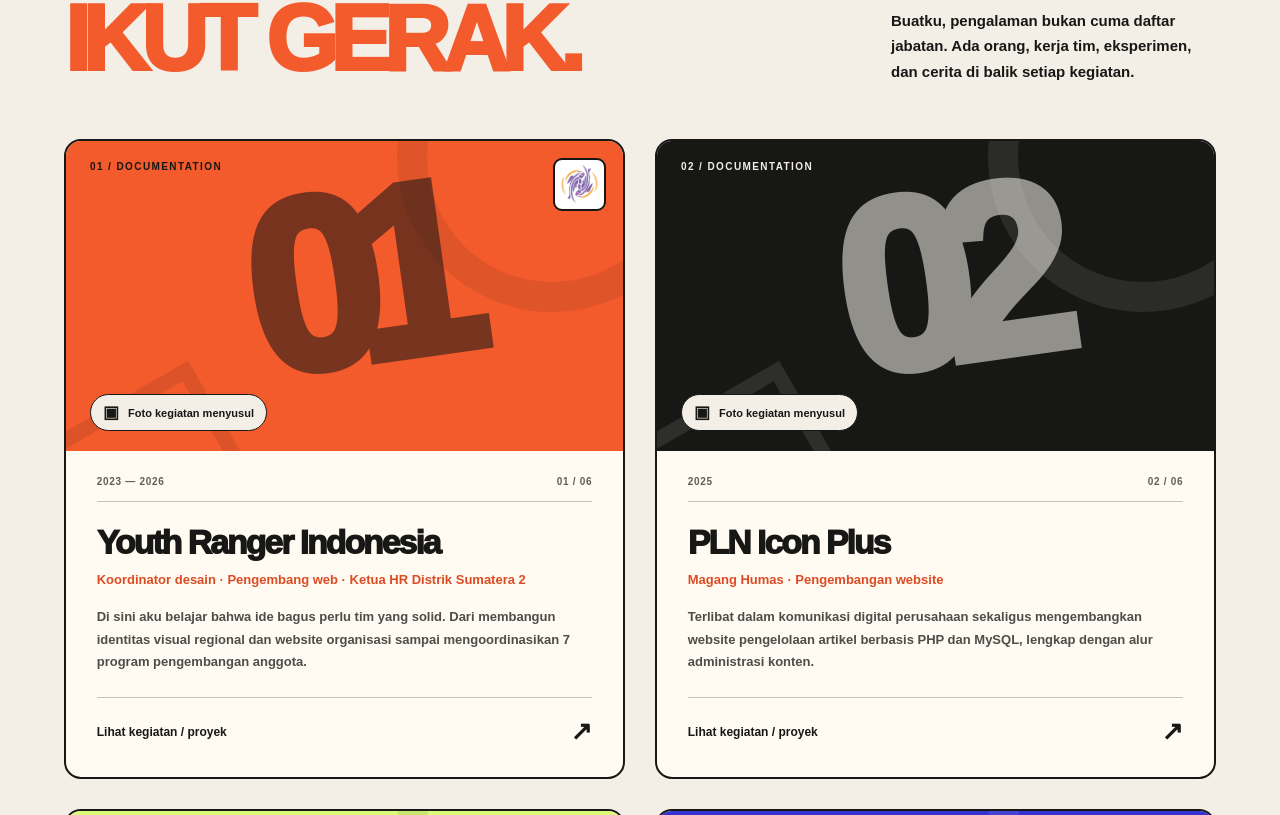
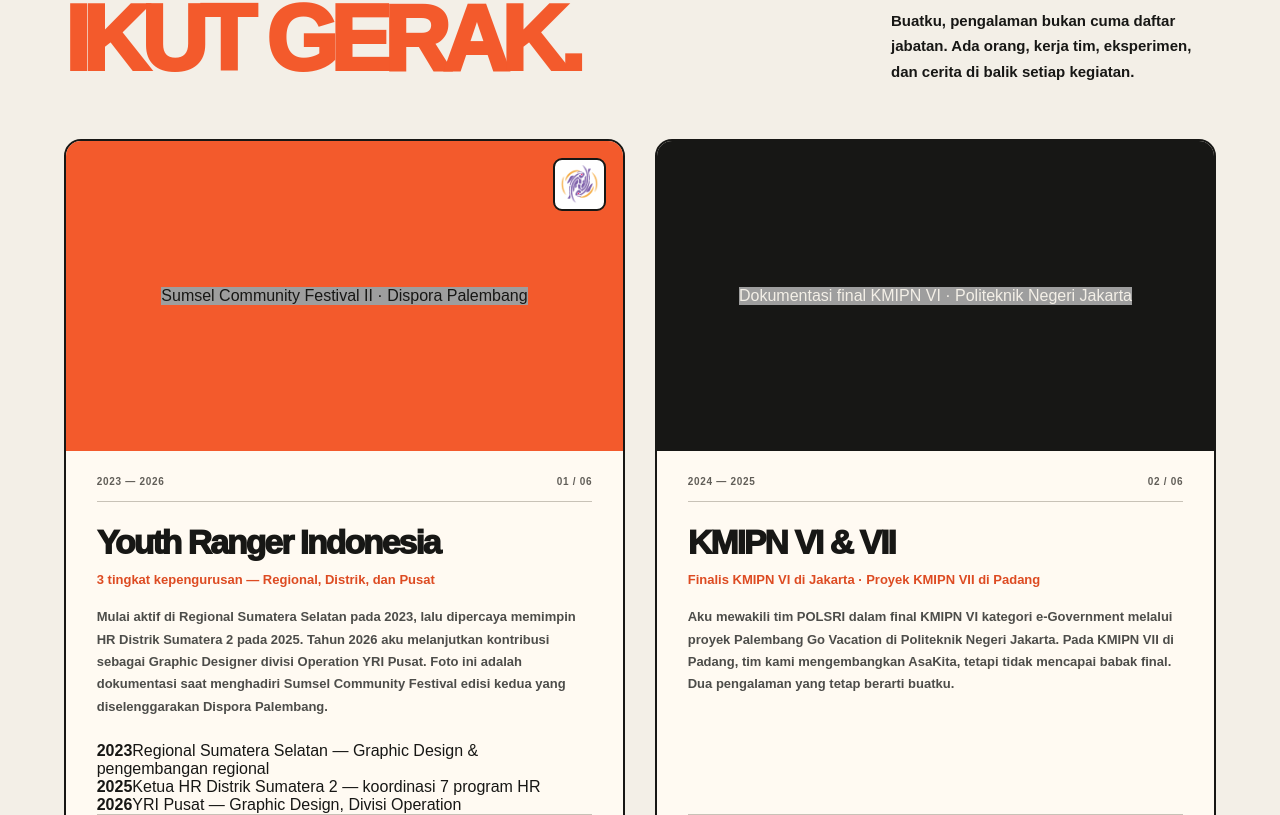
Before and after one commit to Darren0099/Raffli-dev, a Next.js app: page /aboutme in a window 1280 px wide. Shown: the part 3505-4320 px from the top of the page. Built offline with nearby package versions, Linux system fonts and the light colour scheme; grey boxes are pictures that could not be loaded.

Commit message:
content(about): add YRI three-level career journey and map uploaded event photos to activity gallery

```diff
--- a/app/aboutme/page.tsx
+++ b/app/aboutme/page.tsx
@@ -17,6 +17,9 @@ type Story = {
   proof: string;
   photo: string | null;
   logo?: string;
+  tile?: number;
+  caption?: Copy;
+  milestones?: { year: string; role: Copy }[];
 };
 
 const copy = (id: string, en: string): Copy => ({ id, en });
@@ -57,38 +60,60 @@ const techGroups: { title: Copy; tools: Tech[] }[] = [
 const stories: Story[] = [
   {
     index:'01', year:'2023 — 2026', name:'Youth Ranger Indonesia',
-    role:copy('Koordinator desain · Pengembang web · Ketua HR Distrik Sumatera 2',
-      'Design coordinator · Web developer · District HR lead'),
+    role:copy('3 tingkat kepengurusan — Regional, Distrik, dan Pusat', '3 organizational levels — Regional, District, and National'),
     description:copy(
-      'Di sini aku belajar bahwa ide bagus perlu tim yang solid. Dari membangun identitas visual regional dan website organisasi sampai mengoordinasikan 7 program pengembangan anggota.',
-      'This is where I learned that good ideas need great teamwork. I helped shape a regional visual identity and website, then coordinated 7 people-development programs.'
+      'Mulai aktif di Regional Sumatera Selatan pada 2023, lalu dipercaya memimpin HR Distrik Sumatera 2 pada 2025. Tahun 2026 aku melanjutkan kontribusi sebagai Graphic Designer divisi Operation YRI Pusat. Foto ini adalah dokumentasi saat menghadiri Sumsel Community Festival edisi kedua yang diselenggarakan Dispora Palembang.',
+      'I joined the South Sumatra regional team in 2023, became HR lead for Sumatera 2 District in 2025, and continued as a Graphic Designer in the national Operations division in 2026. This photo documents my participation in the second Sumsel Community Festival organized by Dispora Palembang.'
     ),
-    proof:'https://youthrangerindonesiasumateraselatan.vercel.app/',
-    photo:null,
+    milestones:[
+      {year:'2023',role:copy('Regional Sumatera Selatan — Graphic Design & pengembangan regional','South Sumatra Regional — Graphic Design & regional development')},
+      {year:'2025',role:copy('Ketua HR Distrik Sumatera 2 — koordinasi 7 program HR','Head of HR, Sumatera 2 District — coordinated 7 HR programs')},
+      {year:'2026',role:copy('YRI Pusat — Graphic Design, Divisi Operation','National YRI — Graphic Design, Operations Division')}
+    ],
+    proof:'https://www.instagram.com/youthranger.sumsel/',
+    photo:'/aboutme/activity-atlas.webp',
+    tile:0,
+    caption:copy('Sumsel Community Festival II · Dispora Palembang','Sumsel Community Festival II · Dispora Palembang'),
     logo:'/graphic-design/logos/yri-sumsel-original.png'
   },
   {
-    index:'02', year:'2025', name:'PLN Icon Plus',
-    role:copy('Magang Humas · Pengembangan website', 'Communications intern · Web development'),
+    index:'02', year:'2024 — 2025', name:'KMIPN VI & VII',
+    role:copy('Finalis KMIPN VI di Jakarta · Proyek KMIPN VII di Padang','KMIPN VI finalist in Jakarta · KMIPN VII project in Padang'),
     description:copy(
-      'Terlibat dalam komunikasi digital perusahaan sekaligus mengembangkan website pengelolaan artikel berbasis PHP dan MySQL, lengkap dengan alur administrasi konten.',
-      'Worked on digital communications while building a PHP/MySQL article management website with content administration workflows.'
+      'Aku mewakili tim POLSRI dalam final KMIPN VI kategori e-Government melalui proyek Palembang Go Vacation di Politeknik Negeri Jakarta. Pada KMIPN VII di Padang, tim kami mengembangkan AsaKita, tetapi tidak mencapai babak final. Dua pengalaman yang tetap berarti buatku.',
+      'I represented the POLSRI team in the KMIPN VI e-Government finals with Palembang Go Vacation at Jakarta State Polytechnic. For KMIPN VII in Padang, our team developed AsaKita but did not advance to the finals. Both were meaningful learning experiences.'
+    ),
+    proof:'https://github.com/Darren0099/KMIPN6-EGOVERNEMNT',
+    photo:'/aboutme/activity-atlas.webp',
+    tile:1,
+    caption:copy('Dokumentasi final KMIPN VI · Politeknik Negeri Jakarta','KMIPN VI final documentation · Jakarta State Polytechnic')
+  },
+  {
+    index:'03', year:'2025', name:'PLN Icon Plus',
+    role:copy('Magang Humas & Pengembangan Website · Sumbagsel Palembang','Public Relations & Web Development Intern · Sumbagsel Palembang'),
+    description:copy(
+      'Selama magang di PLN Icon Plus SBU Sumbagsel, Palembang, aku membantu kegiatan komunikasi perusahaan sekaligus mengembangkan sistem pengelolaan artikel berbasis PHP/MySQL. Foto ini diambil bersama rekan-rekan magang dalam kegiatan ICONNET.',
+      'During my internship at PLN Icon Plus SBU Sumbagsel in Palembang, I supported corporate communications and developed a PHP/MySQL article management system. This photo was taken with fellow interns at an ICONNET event.'
     ),
     proof:'https://github.com/Darren0099/plniconnetbangkabelitung',
-    photo:null
+    photo:'/aboutme/activity-atlas.webp',
+    tile:2,
+    caption:copy('Bersama rekan magang · ICONNET Sumbagsel','With fellow interns · ICONNET Sumbagsel')
   },
   {
-    index:'03', year:'2025 — 2026', name:'Duta Potensi Pemuda Indonesia',
-    role:copy('Graphic Designer · Youthopia Symposium', 'Graphic Designer · Youthopia Symposium'),
+    index:'04', year:'2025 — 2026', name:'Duta Potensi Pemuda Indonesia',
+    role:copy('Graphic Designer · Youthopia Symposium, Jakarta','Graphic Designer · Youthopia Symposium, Jakarta'),
     description:copy(
-      'Mengubah brief acara menjadi materi visual yang konsisten. Aku mengerjakan kebutuhan desain dan publikasi untuk kegiatan Youthopia Symposium.',
-      'Turned event briefs into a consistent visual language, creating design and publication materials for Youthopia Symposium.'
+      'Aku terlibat dalam desain komunikasi visual Youthopia Symposium bersama Duta Potensi Pemuda Indonesia. Foto di depan Mahkamah Konstitusi Jakarta ini menjadi bagian dari dokumentasi kegiatan dan kunjungan kelembagaan bersama tim.',
+      'I worked on visual communications for Youthopia Symposium with Duta Potensi Pemuda Indonesia. This photo in front of the Constitutional Court in Jakarta documents an activity and institutional visit with the team.'
     ),
     proof:'https://www.instagram.com/p/DN-IlgoABI3/',
-    photo:null
+    photo:'/aboutme/activity-atlas.webp',
+    tile:3,
+    caption:copy('Kegiatan Youthopia Symposium · Jakarta','Youthopia Symposium activity · Jakarta')
   },
   {
-    index:'04', year:'2024 — 2025', name:'GDSC POLSRI',
+    index:'05', year:'2024 — 2025', name:'GDSC POLSRI',
     role:copy('Frontend community · Study Jam speaker', 'Frontend community · Study Jam speaker'),
     description:copy(
       'Aktif belajar bersama komunitas developer dan berbagi materi Basic CSS Animation dalam sesi Study Jam pada Februari 2025.',
@@ -98,23 +123,13 @@ const stories: Story[] = [
     photo:null
   },
   {
-    index:'05', year:'2025', name:'Pengabdian Masyarakat POLSRI',
+    index:'06', year:'2025', name:'Pengabdian Masyarakat POLSRI',
     role:copy('Kontributor website & digitalisasi UMKM', 'Community web & SME digitalization contributor'),
     description:copy(
       'Berkolaborasi dalam pembuatan website untuk mendukung promosi dan pemesanan produk UMKM lokal, termasuk proyek Dapur Ummi Kyana.',
       'Collaborated on websites supporting local SMEs with online product promotion and ordering, including Dapur Ummi Kyana.'
     ),
     proof:'https://github.com/Darren0099/DapurUmmikyanaPalembang',
-    photo:null
-  },
-  {
-    index:'06', year:'2024 — 2025', name:'KMIPN VI & VII',
-    role:copy('Finalis e-Government VI · Pengembang proyek VII', 'KMIPN VI e-Government finalist · VII project contributor'),
-    description:copy(
-      'Menjadi finalis KMIPN VI melalui Palembang Go Vacation. Tahun berikutnya ikut mengembangkan AsaKita untuk KMIPN VII; proyek VII tidak dinyatakan sebagai finalis.',
-      'Reached the KMIPN VI finals with Palembang Go Vacation. The next year I helped build AsaKita for KMIPN VII, without a finalist claim for that edition.'
-    ),
-    proof:'https://github.com/Darren0099/KMIPN6-EGOVERNEMNT',
     photo:null
   }
 ];
@@ -239,7 +254,7 @@ export default function AboutMePage() {
           </motion.div>
           <motion.div {...appear} className="am-school-card">
             <div className="am-school-card-head">
-              <img src="https://www.polsri.ac.id/files/2011/01/logo-kuning-350.jpg" alt="Lambang resmi Politeknik Negeri Sriwijaya" loading="lazy" />
+              <span className="am-school-crest" role="img" aria-label="Logo Politeknik Negeri Sriwijaya" />
               <span>POLITEKNIK NEGERI SRIWIJAYA<br/><small>PALEMBANG, INDONESIA</small></span>
             </div>
             <div className="am-school-card-body">
@@ -288,7 +303,11 @@ export default function AboutMePage() {
             <motion.article className="am-story-card" key={story.index}
               {...appear} transition={reduced?undefined:{duration:.72,delay:(i%2)*.08,ease}}>
               <div className={'am-story-media am-story-media-'+(i%4+1)}>
-                {story.photo ? <img src={story.photo} loading="lazy" alt={story.name+' — dokumentasi kegiatan'} /> : (
+                {story.photo && typeof story.tile === 'number' ? (
+                  <div className={`am-activity-photo am-activity-tile-${story.tile}`} role="img" aria-label={story.name+' — '+(story.caption?tx(story.caption):'dokumentasi kegiatan')} style={{backgroundImage:`url("${story.photo}")`}}>
+                    {story.caption&&<span className="am-activity-caption">{tx(story.caption)}</span>}
+                  </div>
+                ) : (
                   <div className="am-photo-placeholder">
                     <span className="am-photo-placeholder-top">{story.index} / DOCUMENTATION</span>
                     <strong aria-hidden="true">{story.index}</strong>
@@ -302,14 +321,19 @@ export default function AboutMePage() {
                 <h3>{story.name}</h3>
                 <h4>{tx(story.role)}</h4>
                 <p>{tx(story.description)}</p>
+                {story.milestones&&<div className="am-yri-milestones" aria-label={isId?'Perjalanan 3 tingkatan YRI':'Three stages at YRI'}>
+                  {story.milestones.map((level)=><div className="am-yri-milestone" key={level.year}>
+                    <strong>{level.year}</strong><span>{tx(level.role)}</span>
+                  </div>)}
+                </div>}
                 <a href={story.proof} target="_blank" rel="noopener noreferrer">{isId?'Lihat kegiatan / proyek':'View activity / project'} <span aria-hidden="true">↗</span></a>
               </div>
             </motion.article>
           ))}
         </div>
         <motion.div {...appear} className="am-gallery-note"><span>✳</span><p>{isId
-          ? 'Setiap kartu sudah punya tempat untuk satu foto kegiatan asli. Setelah foto dokumentasi dikirim, visualnya bisa diganti tanpa mengubah susunan halaman.'
-          : 'Every card has a dedicated space for one authentic event photo. Photos can be added later without changing the page layout.'}</p></motion.div>
+          ? 'Foto dokumentasi YRI, KMIPN VI, PLN Icon Plus, dan Youthopia sudah ditambahkan. Foto GDSC dan pengabdian masyarakat akan diisi saat dokumentasinya tersedia.'
+          : 'Real photos now document YRI, KMIPN VI, PLN Icon Plus, and Youthopia. GDSC and community project cards will be updated when documentation is available.'}</p></motion.div>
       </section>
 
       <section className="am-outro" id="am-contact">
```
